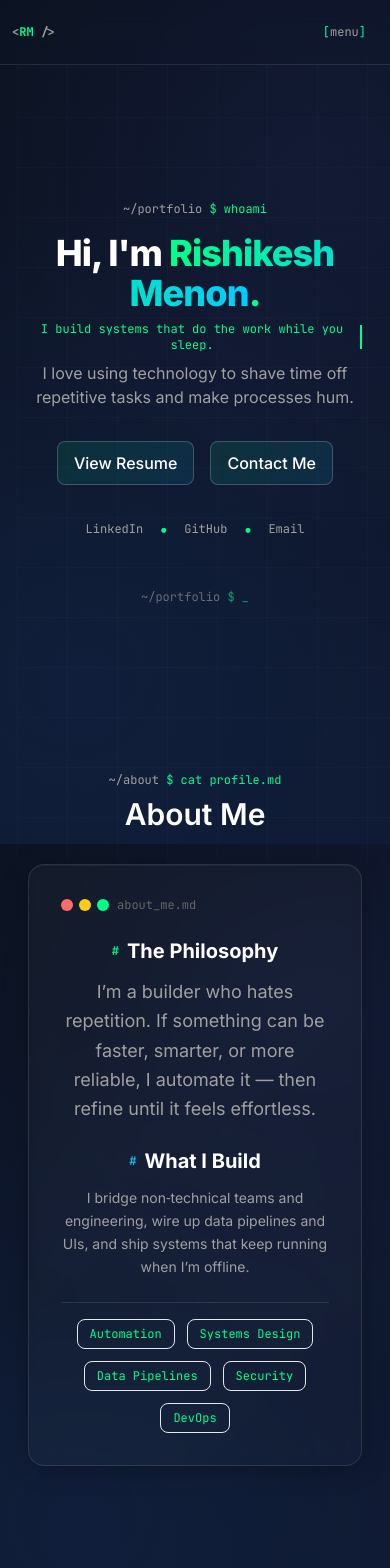
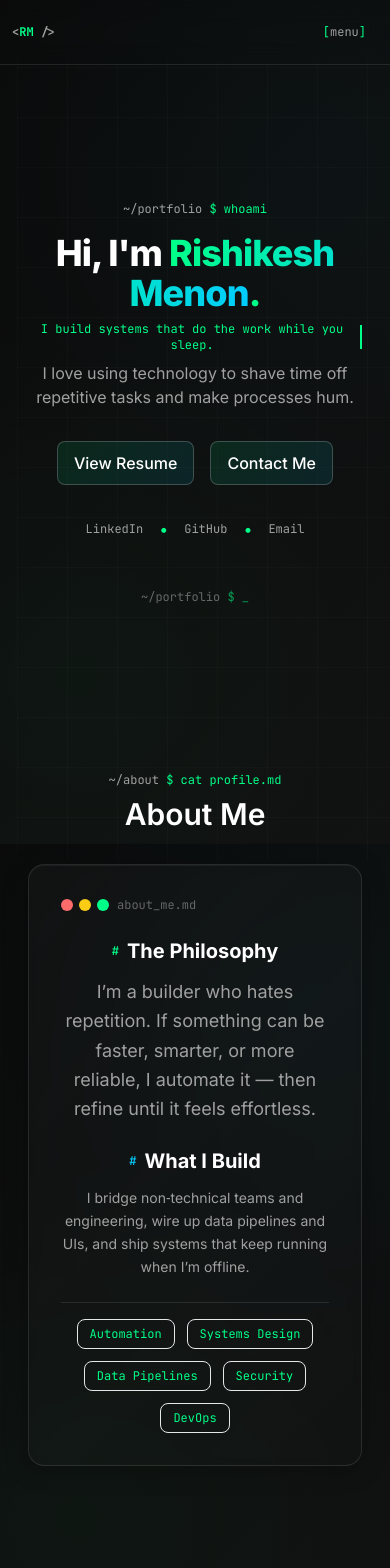
Before and after one commit to rishikeshmenon/portfolio, a React (Vite) app: page / in a window 390 px wide. Shown: the top 1568 px of the page. Built offline with nearby package versions, Linux system fonts and the light colour scheme.

Commit message:
Revert original background; remove Copy Link buttons; strengthen mobile menu background for readability.

```diff
--- a/src/components/Navbar.jsx
+++ b/src/components/Navbar.jsx
@@ -53,7 +53,7 @@ export default function Navbar() {
         {open && (
           <div id="mobile-menu" className="absolute left-0 right-0 top-16 md:hidden z-30">
             <div className="container">
-              <div className="card p-4 flex flex-col gap-1">
+              <div className="card p-4 flex flex-col gap-1 bg-black/70 backdrop-blur-sm border border-white/10">
                 <div className="flex items-center gap-2 mb-3 pb-3 border-b border-white/10">
                   <div className="flex gap-1.5">
                     <div className="w-3 h-3 rounded-full bg-accent-tertiary"></div>
--- a/src/components/Projects.jsx
+++ b/src/components/Projects.jsx
@@ -342,12 +342,6 @@ export default function Projects() {
                     View Project
                   </a>
                 )}
-                <button className="btn btn-ghost text-sm flex items-center justify-center gap-2 flex-1">
-                  <svg className="w-4 h-4" fill="none" stroke="currentColor" viewBox="0 0 24 24">
-                    <path strokeLinecap="round" strokeLinejoin="round" strokeWidth={2} d="M8 16H6a2 2 0 01-2-2V6a2 2 0 012-2h8a2 2 0 012 2v2m-6 12h8a2 2 0 002-2v-8a2 2 0 00-2-2h-8a2 2 0 00-2 2v8a2 2 0 002 2z" />
-                  </svg>
-                  Copy Link
-                </button>
               </div>
 
               {touchMode && (
--- a/src/index.css
+++ b/src/index.css
@@ -12,10 +12,10 @@
   -webkit-font-smoothing: antialiased;
   -moz-osx-font-smoothing: grayscale;
 
-  /* Coder theme colors (navy variant) */
-  --bg-primary: #0b1220;   /* deep navy */
-  --bg-secondary: #0e1830; /* darker navy */
-  --bg-tertiary: #15233e;  /* mid navy */
+  /* Original coder theme colors */
+  --bg-primary: #0a0a0a;
+  --bg-secondary: #111111;
+  --bg-tertiary: #1a1a1a;
   --accent-primary: #00ff88;
   --accent-secondary: #00ccff;
   --accent-tertiary: #ff6b6b;
@@ -25,7 +25,7 @@
   --border-primary: rgba(255, 255, 255, 0.1);
   --border-secondary: rgba(255, 255, 255, 0.05);
   --glow-green: rgba(0, 255, 136, 0.2);
-  --glow-blue: rgba(0, 204, 255, 0.18);
+  --glow-blue: rgba(0, 204, 255, 0.2);
 }
 
 html, body, #root {
@@ -33,11 +33,10 @@ html, body, #root {
 }
 
 body {
-  /* Subtle navy with blue radial accents */
   background:
-    radial-gradient(1200px circle at 20% 80%, rgba(59, 130, 246, 0.08) 0%, transparent 40%),
-    radial-gradient(900px circle at 80% 20%, rgba(99, 102, 241, 0.08) 0%, transparent 42%),
-    linear-gradient(160deg, var(--bg-primary) 0%, var(--bg-secondary) 100%);
+    radial-gradient(circle at 20% 80%, rgba(0, 255, 136, 0.03) 0%, transparent 50%),
+    radial-gradient(circle at 80% 20%, rgba(0, 204, 255, 0.03) 0%, transparent 50%),
+    linear-gradient(135deg, var(--bg-primary) 0%, var(--bg-secondary) 100%);
   color: var(--text-primary);
   scroll-behavior: smooth;
   position: relative;
@@ -71,7 +70,7 @@ body::before {
 /* Enhanced card styles */
 .card {
   @apply rounded-2xl border backdrop-blur-sm relative overflow-hidden;
-  background: linear-gradient(135deg, rgba(255, 255, 255, 0.03) 0%, rgba(255, 255, 255, 0.02) 100%);
+  background: linear-gradient(135deg, rgba(255, 255, 255, 0.03) 0%, rgba(255, 255, 255, 0.01) 100%);
   border: 1px solid var(--border-primary);
   box-shadow:
     0 4px 24px rgba(0, 0, 0, 0.25),
```
